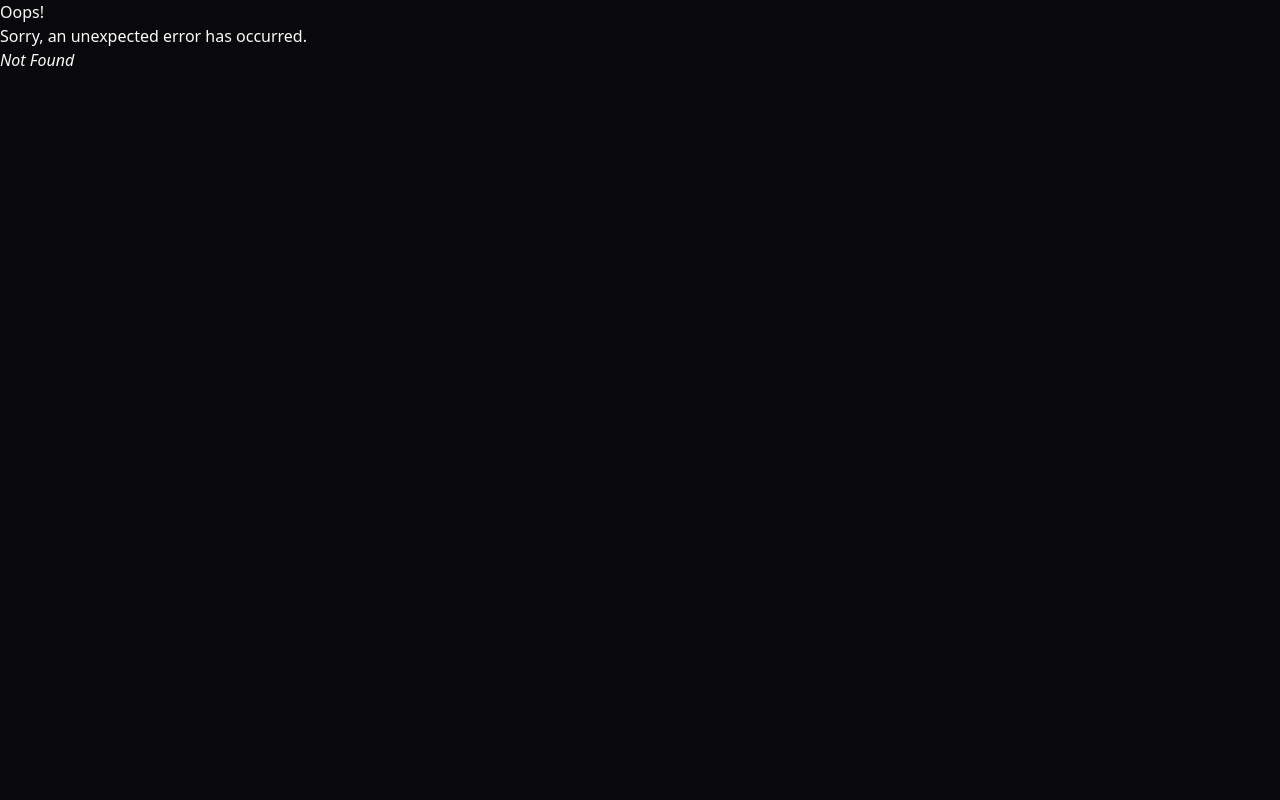
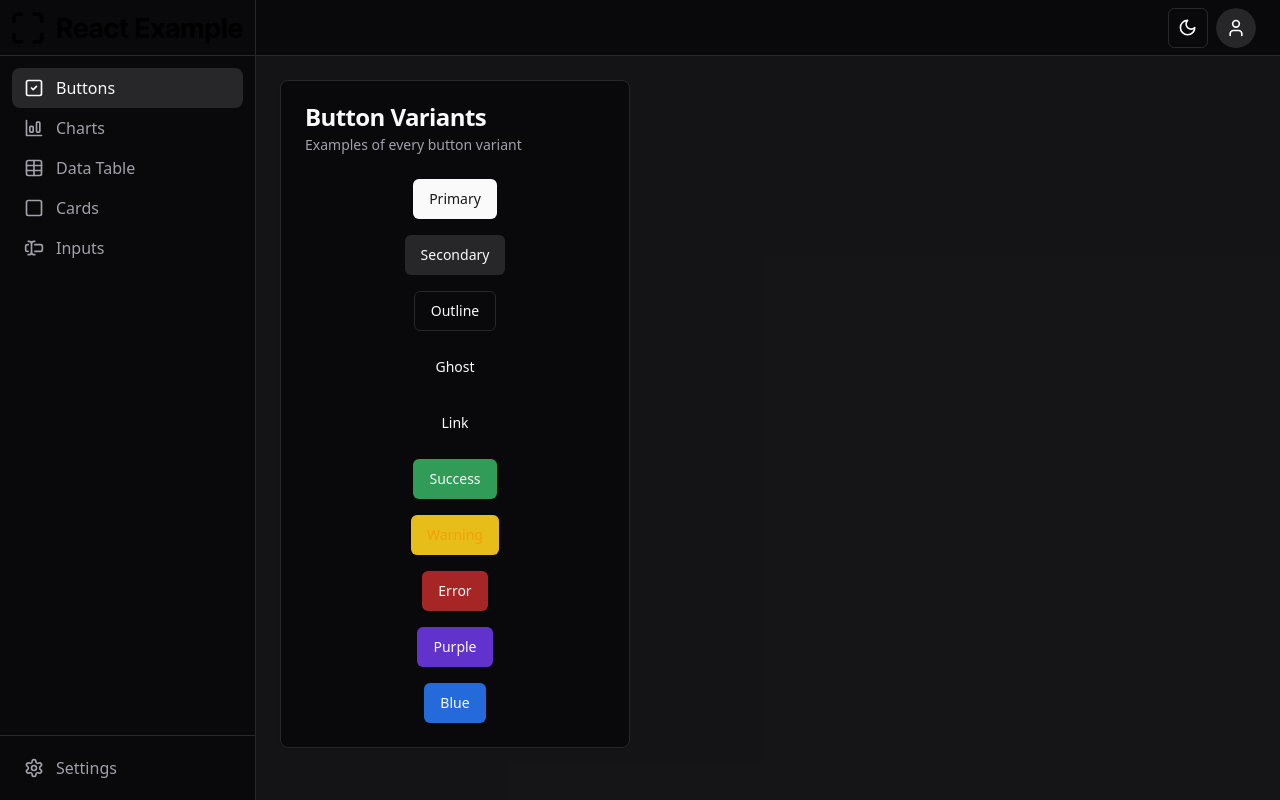
Before and after one commit to evanmhenry/spade-design-system, a React (Vite) app in the folder ReactExample.Web/: page /buttons in a window 1280 px wide. Before the commit this address had no page. Built offline with nearby package versions, Linux system fonts and the light colour scheme.

Commit message:
feat: adds buttons and input routing

```diff
--- a/ReactExample.Web/src/components/navigation/SideBar.tsx
+++ b/ReactExample.Web/src/components/navigation/SideBar.tsx
@@ -1,15 +1,42 @@
 import { Link, useLocation } from "react-router-dom";
-import { Clipboard, Settings } from "lucide-react";
-import Logo from "../../assets/logo.svg";
+import {
+  BarChartBigIcon,
+  Settings,
+  Square,
+  SquareCheck,
+  Table,
+  TextCursorInput,
+} from "lucide-react";
+import Logo from "@/assets/logo.svg";
 
 const SideMenu = () => {
   const location = useLocation();
 
   const navOptions = [
     {
-      label: "Dashboard",
-      path: "/dashboard",
-      icon: <Clipboard className="h-5 w-5" />,
+      label: "Buttons",
+      path: "/buttons",
+      icon: <SquareCheck className="h-5 w-5" />,
+    },
+    {
+      label: "Charts",
+      path: "/charts",
+      icon: <BarChartBigIcon className="h-5 w-5" />,
+    },
+    {
+      label: "Data Table",
+      path: "/data-table",
+      icon: <Table className="h-5 w-5" />,
+    },
+    {
+      label: "Cards",
+      path: "/cards",
+      icon: <Square className="h-5 w-5" />,
+    },
+    {
+      label: "Inputs",
+      path: "/inputs",
+      icon: <TextCursorInput className="h-5 w-5" />,
     },
   ];
 
--- a/ReactExample.Web/src/index.css
+++ b/ReactExample.Web/src/index.css
@@ -47,6 +47,7 @@
     --radius: 0.5rem;
   }
 
+  /* TODO: fix dark mode color palette */
   .dark {
     --background: 240 10% 3.9%;
     --foreground: 0 0% 98%;
--- /dev/null
+++ b/ReactExample.Web/src/pages/ButtonsPage.tsx
@@ -0,0 +1,33 @@
+import { Button } from "../components/ui/Button";
+import {
+  Card,
+  CardContent,
+  CardDescription,
+  CardHeader,
+  CardTitle,
+} from "../components/ui/Card";
+
+const DashboardPage = () => {
+  return (
+    <Card className="w-[350px]">
+      <CardHeader>
+        <CardTitle>Button Variants</CardTitle>
+        <CardDescription>Examples of every button variant</CardDescription>
+      </CardHeader>
+      <CardContent className="flex flex-col items-center gap-4">
+        <Button>Primary</Button>
+        <Button variant="secondary">Secondary</Button>
+        <Button variant="outline">Outline</Button>
+        <Button variant="ghost">Ghost</Button>
+        <Button variant="link">Link</Button>
+        <Button variant="success">Success</Button>
+        <Button variant="warning">Warning</Button>
+        <Button variant="destructive">Error</Button>
+        <Button variant="purple">Purple</Button>
+        <Button variant="blue">Blue</Button>
+      </CardContent>
+    </Card>
+  );
+};
+
+export default DashboardPage;
--- a/ReactExample.Web/src/pages/DashboardPage.tsx
+++ /dev/null
@@ -1,35 +0,0 @@
-import { Button } from "../components/ui/Button";
-import {
-  Card,
-  CardContent,
-  CardDescription,
-  CardHeader,
-  CardTitle,
-} from "../components/ui/Card";
-
-const DashboardPage = () => {
-  return (
-    <div className="flex flex-col items-center gap-4 justify-center">
-      <Card className="w-[350px]">
-        <CardHeader>
-          <CardTitle>Button Variants</CardTitle>
-          <CardDescription>Examples of every button variant</CardDescription>
-        </CardHeader>
-        <CardContent className="flex flex-col items-center gap-4">
-          <Button>Primary</Button>
-          <Button variant="secondary">Secondary</Button>
-          <Button variant="outline">Outline</Button>
-          <Button variant="ghost">Ghost</Button>
-          <Button variant="link">Link</Button>
-          <Button variant="success">Success</Button>
-          <Button variant="warning">Warning</Button>
-          <Button variant="destructive">Error</Button>
-          <Button variant="purple">Purple</Button>
-          <Button variant="blue">Blue</Button>
-        </CardContent>
-      </Card>
-    </div>
-  );
-};
-
-export default DashboardPage;
--- /dev/null
+++ b/ReactExample.Web/src/pages/InputsPage.tsx
@@ -0,0 +1,8 @@
+import { Input } from "@/components/ui/Input";
+import React from "react";
+
+const InputsPage = () => {
+  return <Input placeholder="Search..." className="w-64" />;
+};
+
+export default InputsPage;
```
Also changed, not shown: ReactExample.Web/src/components/navigation/BrowserRouter.tsx (+8 -3 lines).
